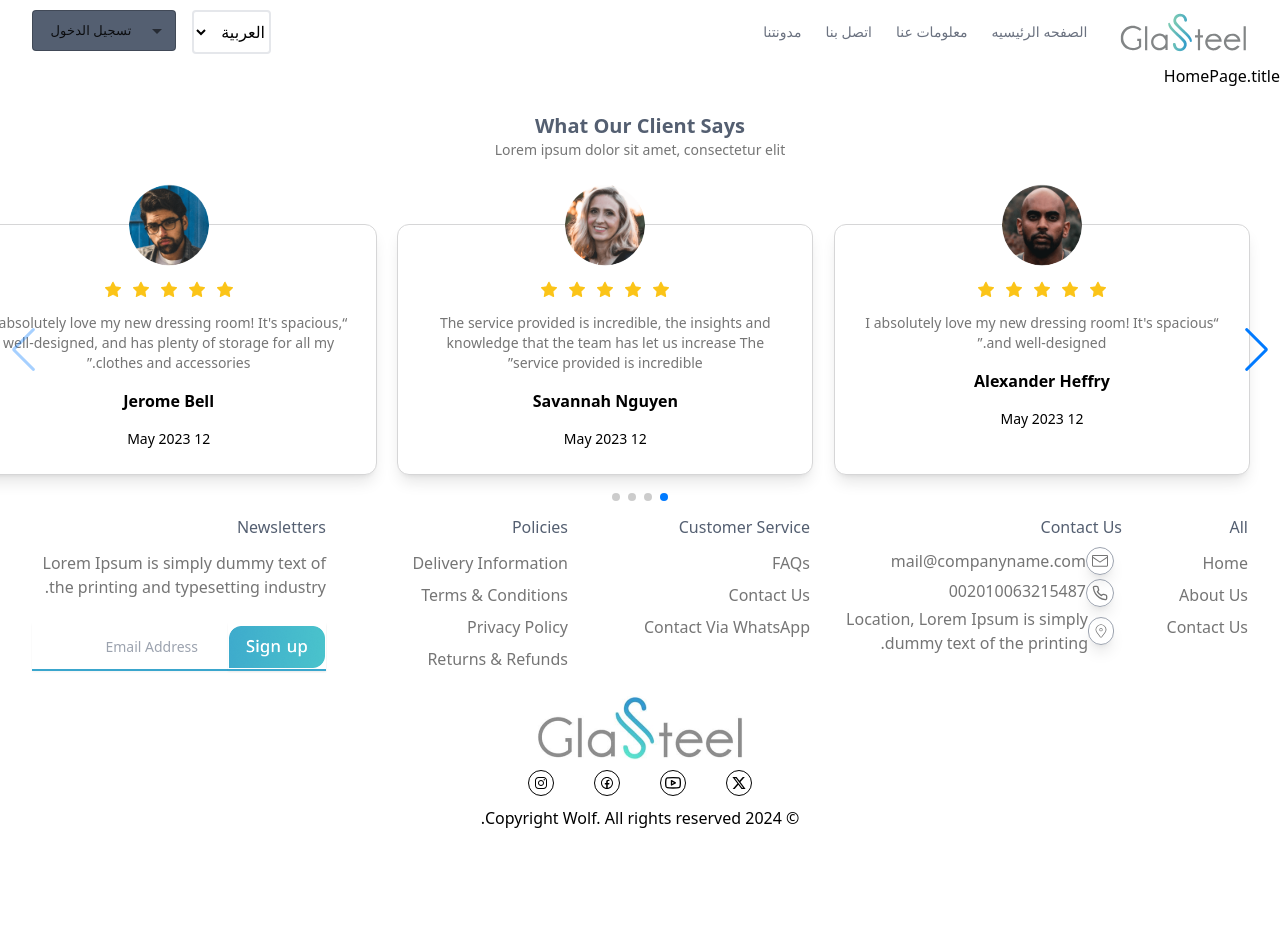
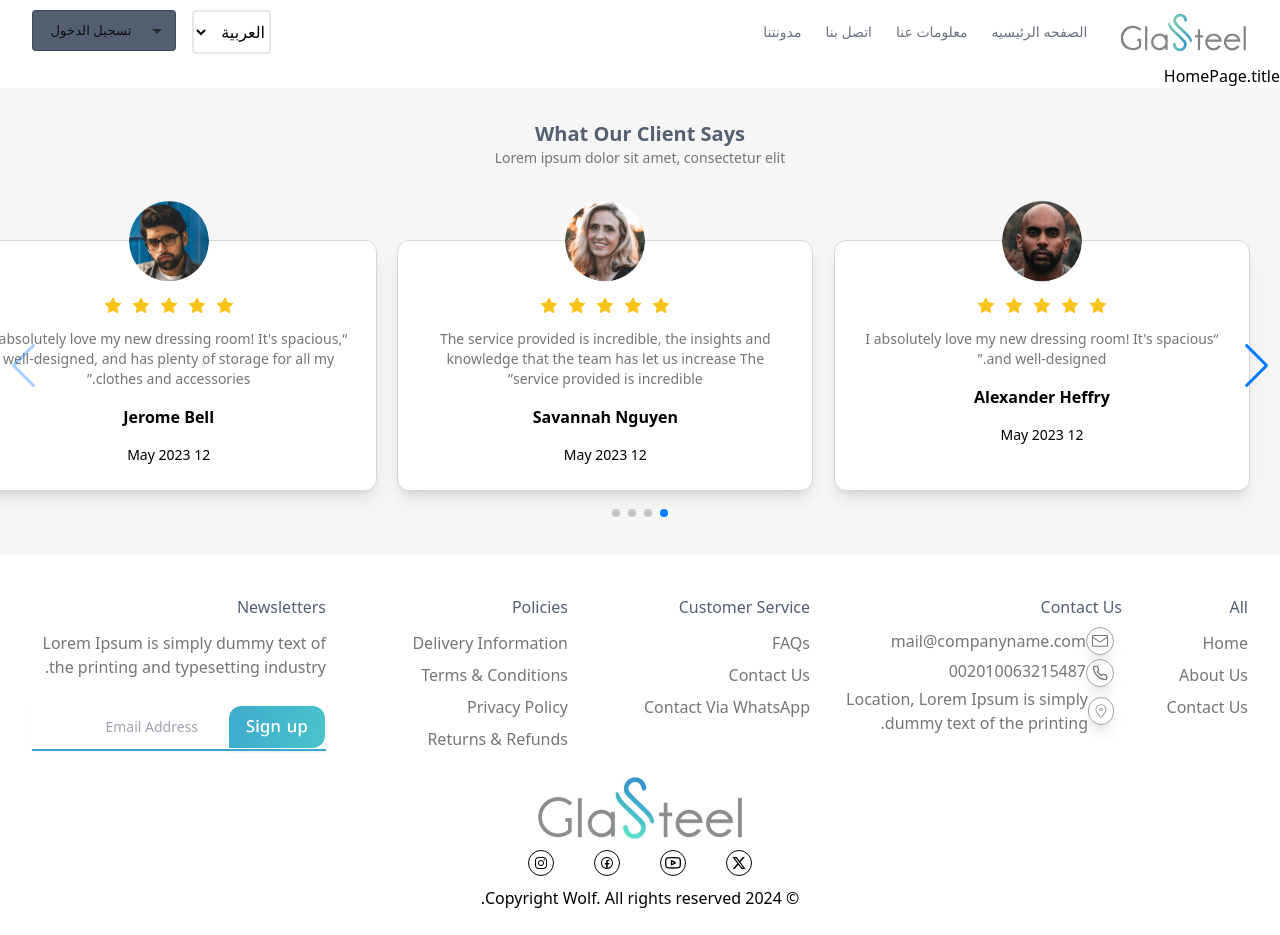
Before and after one commit to Abdo90800/work-project, a Next.js app: page /ar in a window 1280 px wide. Before the commit the page ends 835 px from the top, so only its background shows below. Built offline with nearby package versions, Linux system fonts and the light colour scheme.

Commit message:
finish CardSwipper

```diff
--- a/src/app/component/Fotter.jsx
+++ b/src/app/component/Fotter.jsx
@@ -10,7 +10,7 @@ import { IoLogoInstagram } from "react-icons/io";
 const Footer = () => {
   return (
     <>
-      <footer className="grid grid-rows-2 max-w-screen-xl mx-auto px-4 sm:px-6 lg:px-8">
+      <footer className="grid grid-rows-2 max-w-screen-xl mx-auto px-4 sm:px-6 lg:px-8 pb-5">
         <div className="footer-top grid grid-cols-[101px_287px_217px_217px_294px] justify-between gap-4">
           <div className="All flex flex-col">
             <div className="all-header mb-2">
--- a/src/app/component/MainCards.jsx
+++ b/src/app/component/MainCards.jsx
@@ -25,10 +25,14 @@ const CardsSwipper = () => {
   }, []);
 
   return (
-    <section className="Swipper-Cards text-center">
-      <div className="title my-6">
-        <h1 className="font-bold text-xl text-customheader">What Our Client Says</h1>
-        <p className="font-medium text-sm text-customGray">Lorem ipsum dolor sit amet, consectetur elit</p>
+    <section className="Swipper-Cards text-center bg-[#F6F6F6] pb-6 mb-10">
+      <div className="title py-8">
+        <h1 className="font-bold text-xl text-customheader">
+          What Our Client Says
+        </h1>
+        <p className="font-medium text-sm text-customGray">
+          Lorem ipsum dolor sit amet, consectetur elit
+        </p>
       </div>
       <Swiper
         modules={[Navigation, Pagination]}
@@ -36,7 +40,7 @@ const CardsSwipper = () => {
         pagination={{ clickable: true }}
         spaceBetween={30}
         slidesPerView={3}
-        className="max-w-screen-xl mx-auto px-2"
+        className="max-w-screen-xl mx-auto px-2 "
       >
         {CardsData.map((product, index) => (
           <SwiperSlide key={index}>
```
